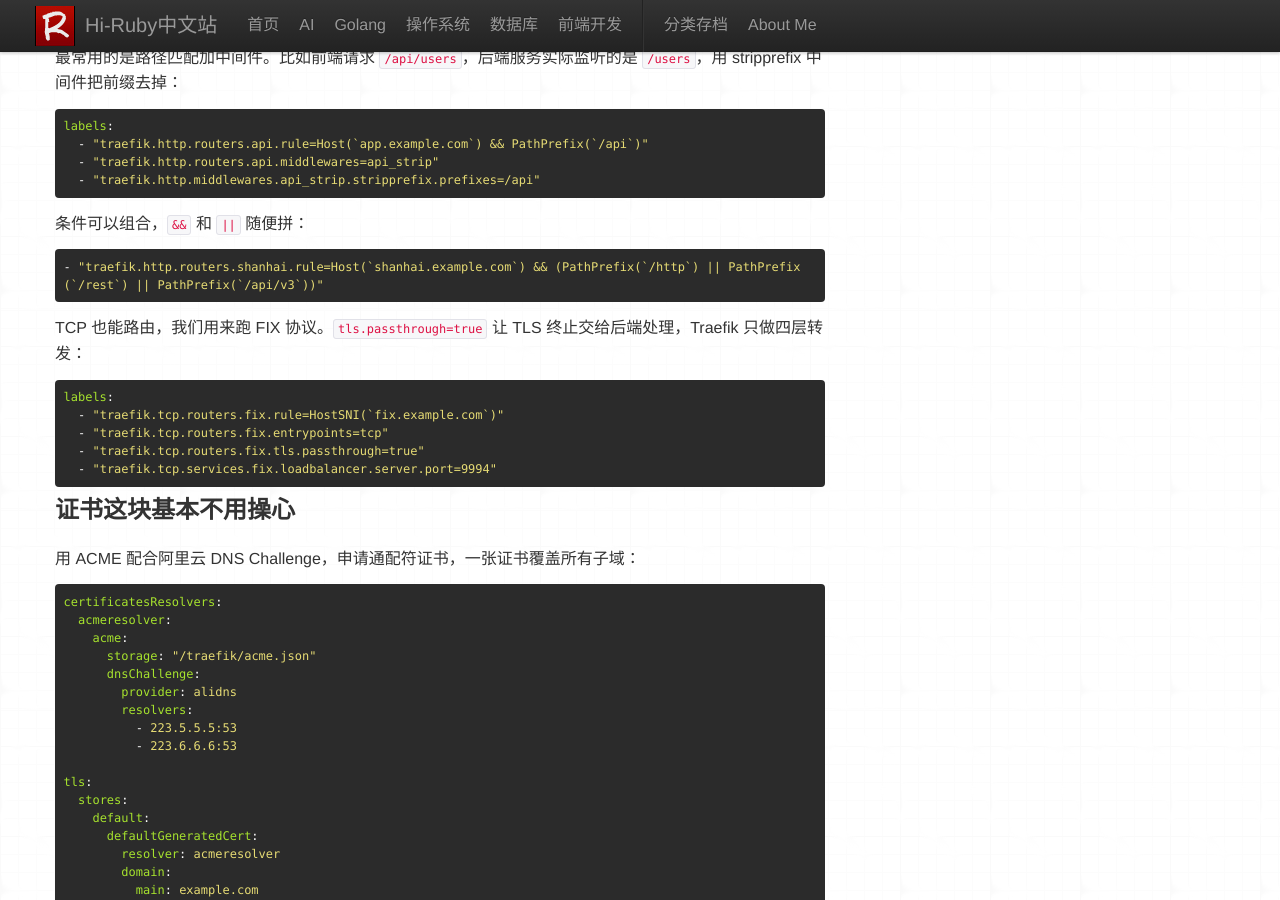
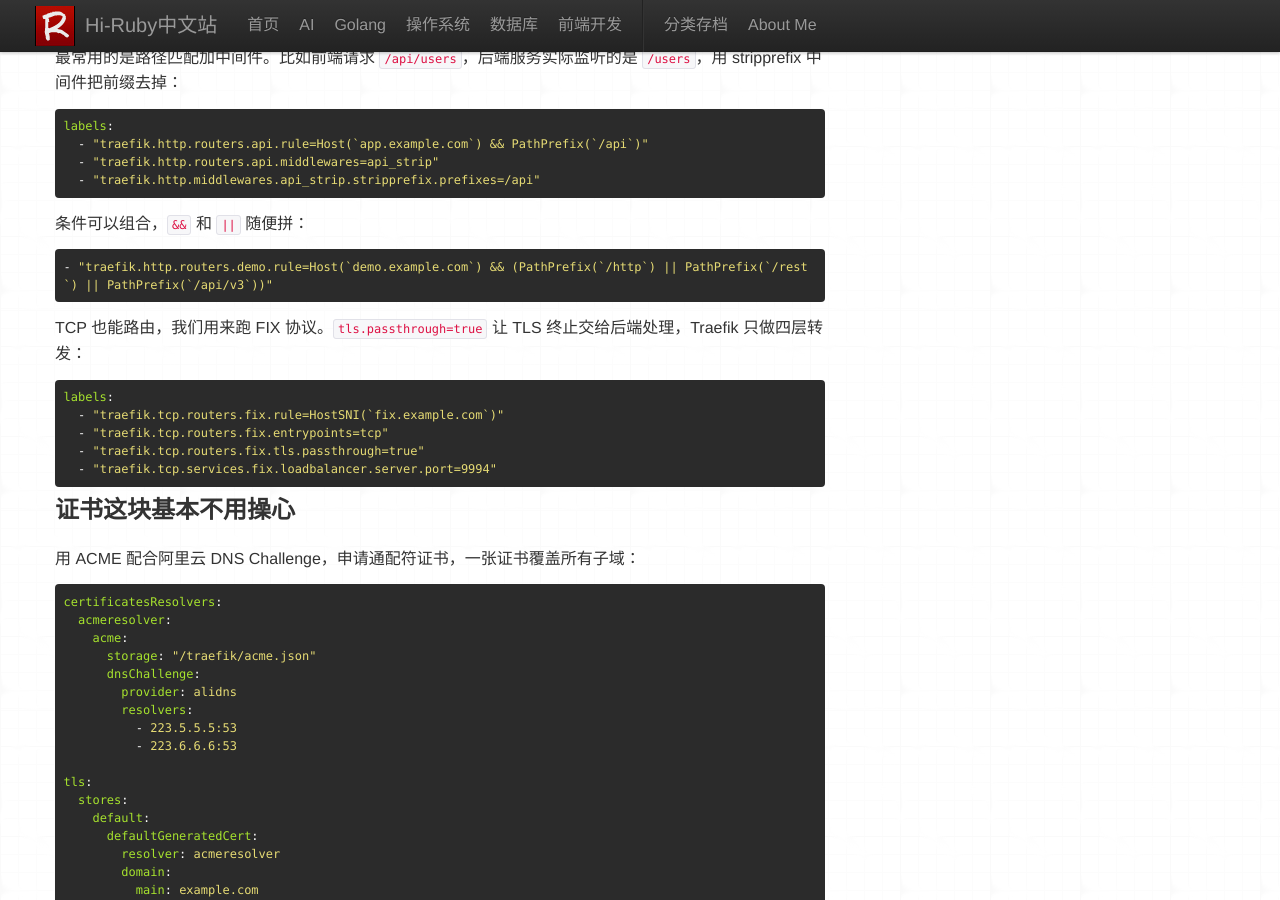
Before and after one commit to bluebu/bluebu.github.io, a Jekyll site: the page built from _posts/2026-04-07-traefik-service-discovery.md, in a window 1280 px wide and 900 px high, scrolled down 1530 px. Built offline with Jekyll 4.4.1, drawn with Linux system fonts in a browser that asks for light colours; comment, search, counter and statistics services are not loaded.

Commit message:
脱敏：shanhai 替换为 demo
Co-Authored-By: Claude Opus 4.6 (1M context) <noreply@anthropic.com>

````diff
--- a/_posts/2026-04-07-traefik-service-discovery.md
+++ b/_posts/2026-04-07-traefik-service-discovery.md
@@ -76,7 +76,7 @@ labels:
 条件可以组合，`&&` 和 `||` 随便拼：
 
 ```yaml
-- "traefik.http.routers.shanhai.rule=Host(`shanhai.example.com`) && (PathPrefix(`/http`) || PathPrefix(`/rest`) || PathPrefix(`/api/v3`))"
+- "traefik.http.routers.demo.rule=Host(`demo.example.com`) && (PathPrefix(`/http`) || PathPrefix(`/rest`) || PathPrefix(`/api/v3`))"
 ```
 
 TCP 也能路由，我们用来跑 FIX 协议。`tls.passthrough=true` 让 TLS 终止交给后端处理，Traefik 只做四层转发：
````
